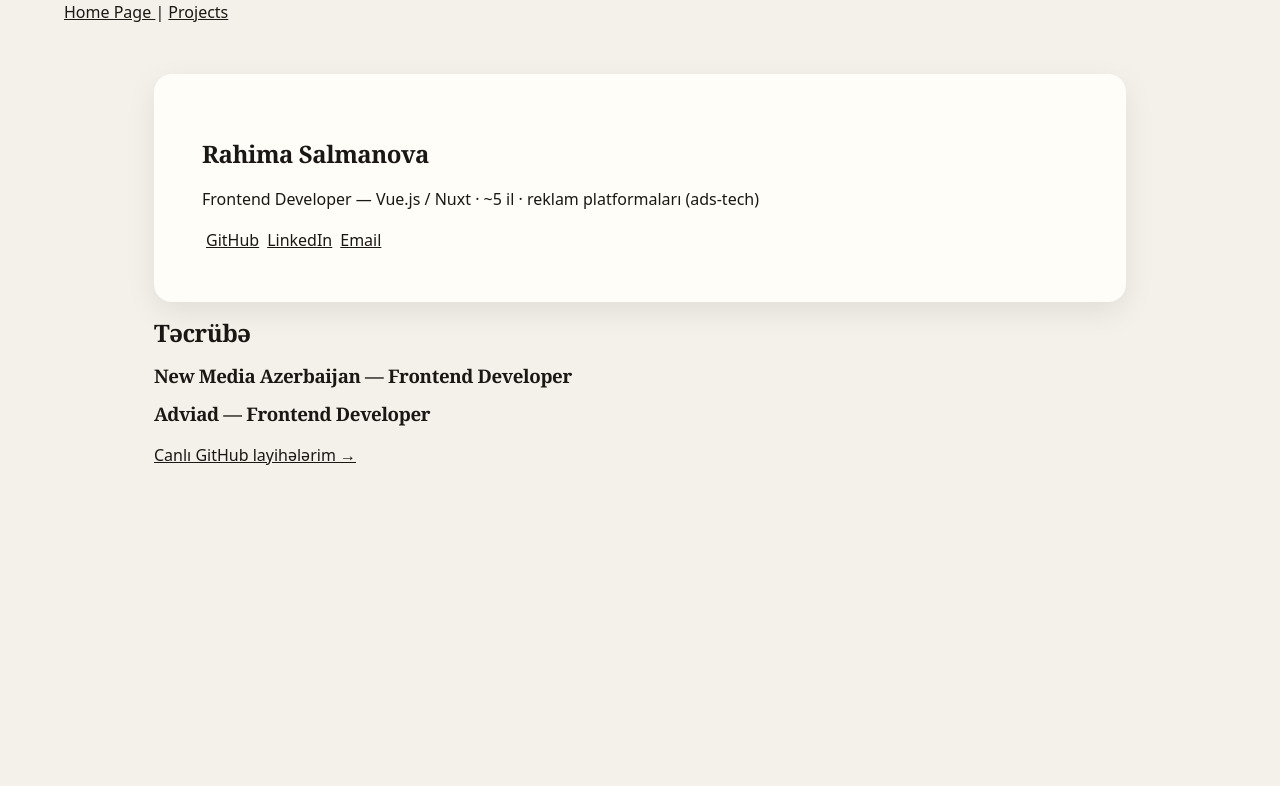
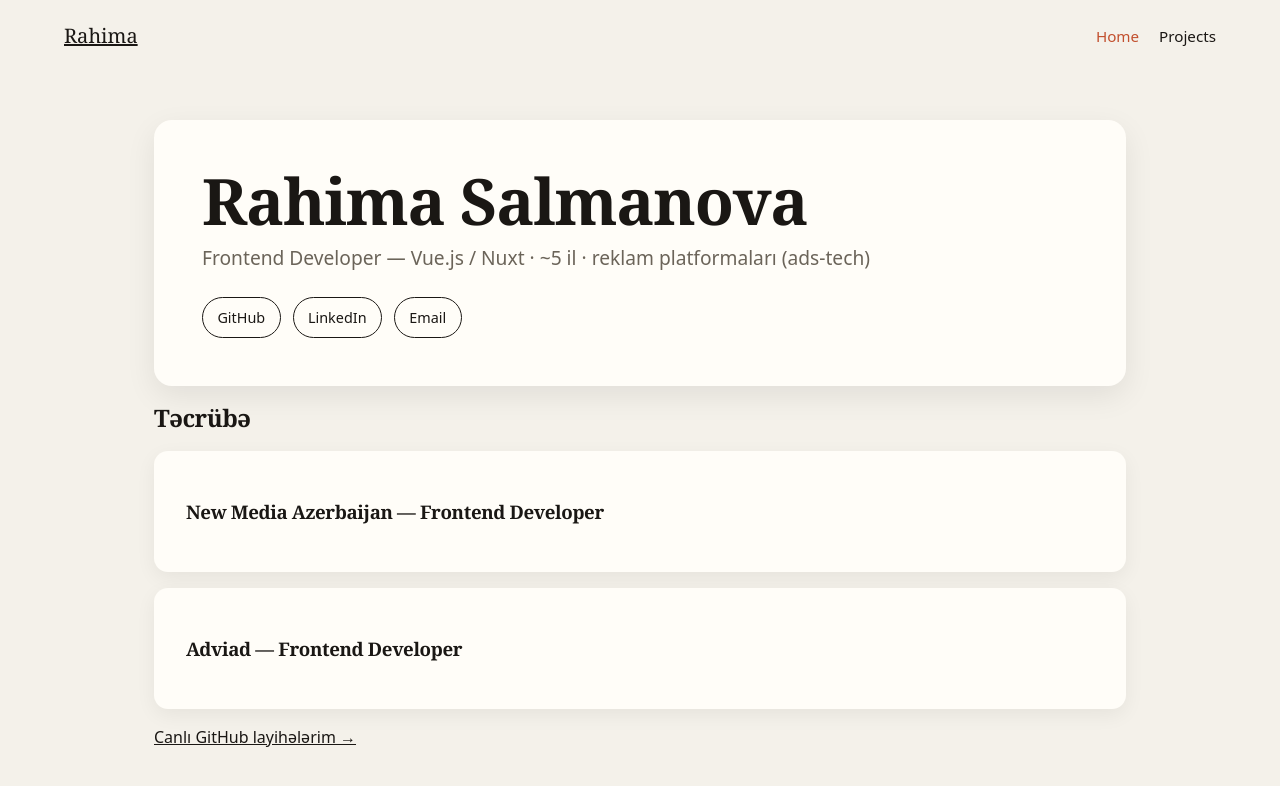
Before and after one commit to rahimasalman/rahima-salman-portfolio, a Nuxt app: page / in a window 1280 px wide. Shown: the top 786 px of the page. Built offline with nearby package versions, Linux system fonts and the light colour scheme.

Commit message:
feat: navigation layout and add styles of hero section

```diff
--- a/app/layouts/default.vue
+++ b/app/layouts/default.vue
@@ -1,9 +1,24 @@
 <template>
   <div>
-    <nav>
-      <NuxtLink to="/">Home Page </NuxtLink> |
-      <NuxtLink to="/activity">Projects</NuxtLink>
+    <nav class="nav">
+      <NuxtLink to="/" class="nav__brand">Rahima</NuxtLink>
+      <div class="nav__links">
+        <NuxtLink to="/">Home</NuxtLink>
+        <NuxtLink to="/activity">Projects</NuxtLink>
+      </div>
     </nav>
     <slot />
   </div>
 </template>
+
+<style scoped>
+.nav {
+  display: flex; align-items: center; justify-content: space-between;
+  flex-wrap: wrap; gap: 1rem; padding-block: 1.25rem;
+}
+.nav__brand { font-family: var(--font-display),sans-serif; font-size: 1.25rem; }
+.nav__links { display: flex; gap: 1.25rem; font-size: .95rem; }
+.nav__links a { text-decoration: none; padding-block: 2px; transition: color .2s; }
+.nav__links a:hover,
+.nav__links a.router-link-active { color: var(--accent); }
+</style>
--- a/app/pages/index.vue
+++ b/app/pages/index.vue
@@ -5,6 +5,7 @@
       <div class="hero__card" :style="{ transform: tilt }">
       <h1>Rahima Salmanova</h1>
       <p>Frontend Developer — Vue.js / Nuxt · ~5 il · reklam platformaları (ads-tech)</p>
+<!--        TODO: Add a brief tagline -->
       <p><!-- 1-2 cümlə tagline: sən kimsən, nədə güclüsən --></p>
       <div class="links">
         <a href="https://github.com/rahimasalman" target="_blank">GitHub</a>
@@ -17,11 +18,12 @@
     <!-- TƏCRÜBƏ -->
     <section class="reveal">
       <h2>Təcrübə</h2>
-      <article>
+      <article class="exp-card">
         <h3>New Media Azerbaijan — Frontend Developer</h3>
+<!--        TODO: Add a brief description of your role and responsibilities -->
         <p><!-- TS Vue/Nuxt ads platform, +30% revenue, modullar... --></p>
       </article>
-      <article>
+      <article class="exp-card">
         <h3>Adviad — Frontend Developer</h3>
         <p><!-- cross-channel ads platform, +45% revenue... --></p>
       </article>
@@ -97,4 +99,14 @@ onMounted(() => {
 }
 .reveal { opacity: 0; transform: translateY(24px); transition: opacity .6s ease, transform .6s ease; }
 .reveal.is-visible { opacity: 1; transform: none; }
+
+.hero__card h1 { font-size: clamp(2.2rem, 7vw, 4rem); margin: 0 0 .5rem; }
+.hero__card > p { color: var(--muted); font-size: clamp(1rem, 2.5vw, 1.2rem); margin: .25rem 0; }
+
+.links { display: flex; gap: .75rem; flex-wrap: wrap; margin-top: 1.5rem; }
+.links > a {
+  padding: .5rem .9rem; border: 1px solid var(--ink); border-radius: 999px;
+  text-decoration: none; font-size: .9rem; transition: background .2s, color .2s;
+}
+.links > a:hover { background: var(--ink); color: var(--bg); }
 </style>
```
